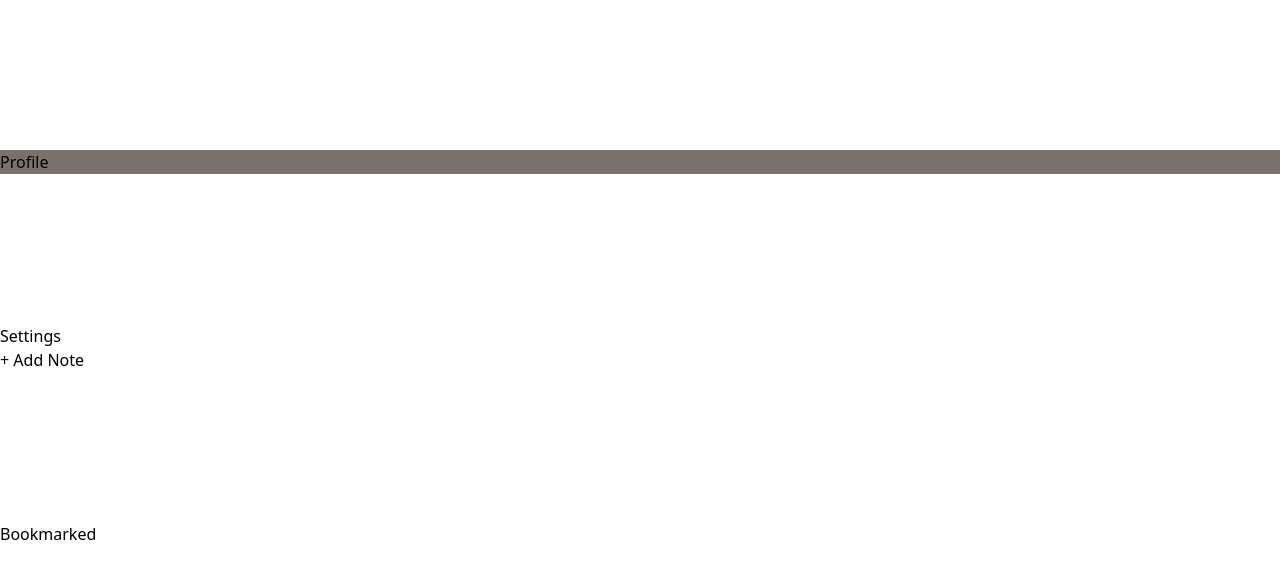
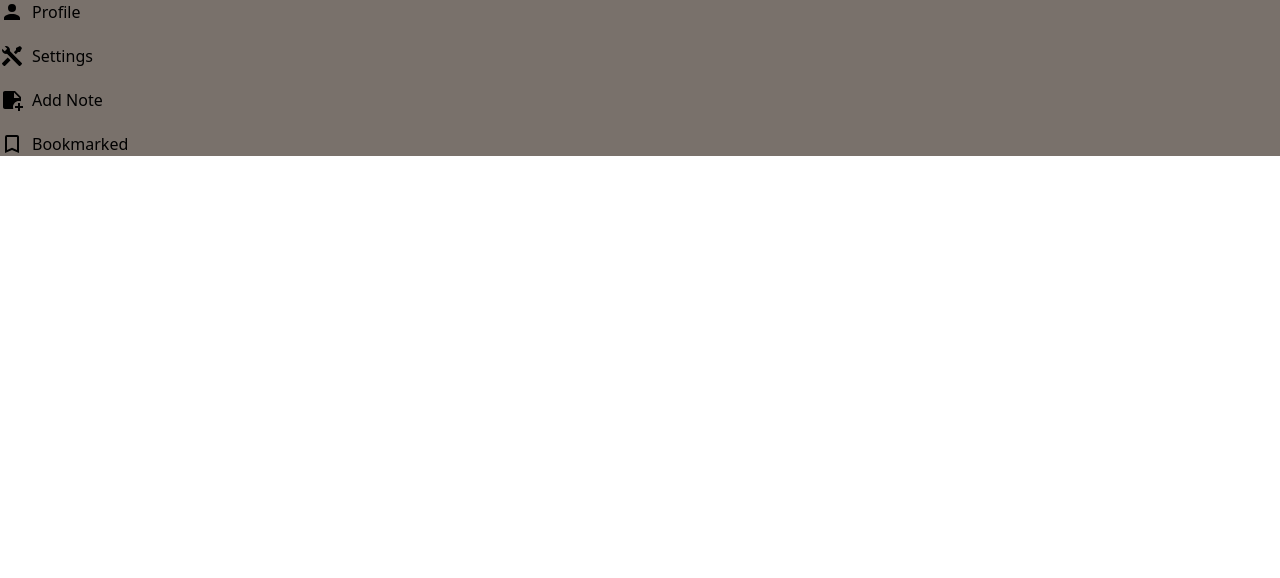
Before and after one commit to kyle-bdvl/Notes-App, a React (Vite) app: page / in a window 1280 px wide. Shown: the top 578 px of the page. Built offline with nearby package versions, Linux system fonts and the light colour scheme.

Commit message:
built the sidebar component

```diff
--- a/src/Components/Sidebar.jsx
+++ b/src/Components/Sidebar.jsx
@@ -1,22 +1,27 @@
+import accountIcon from "../assets/account.svg"
+import bookmark from "../assets/bookmark-outline.svg"
+import tools from "../assets/tools.svg";
+import note from "../assets/note-plus.svg";
 export default function Sidebar(){
 
   return (
-    <div>
-      <div>
-        <svg src="src\assets\account.svg"/>
-        <p className="bg-stone-500">Profile</p>
+    <aside className="flex flex-col gap-5 bg-stone-500">
+      <div className="flex flex-row items-center gap-2">
+        <img className="w-6 h-6 rounded-md" src={accountIcon}/>
+        <p >Profile</p>
       </div>
-      <div>
-        <svg/>
+      <div className="flex flex-row items-center gap-2">
+        <img className="w-6 h-6 rounded-md " src={tools} />
         <p>Settings</p>
       </div>
-      <div>
-        <p>+ Add Note</p>
+      <div className="flex flex-row items-center gap-2">
+        <img className="w-6 h-6 rounded-md " src={note} />
+        <p>Add Note</p>
       </div>
-      <div>
-        <svg></svg>
+      <div className="flex flex-row items-center gap-2">
+        <img className="w-6 h-6 rounded-md" src={bookmark}/>
         <p>Bookmarked</p>
       </div>
-    </div>
+    </aside>
   )
 }
```
Also changed, not shown: src/assets/note-plus.svg (added).
